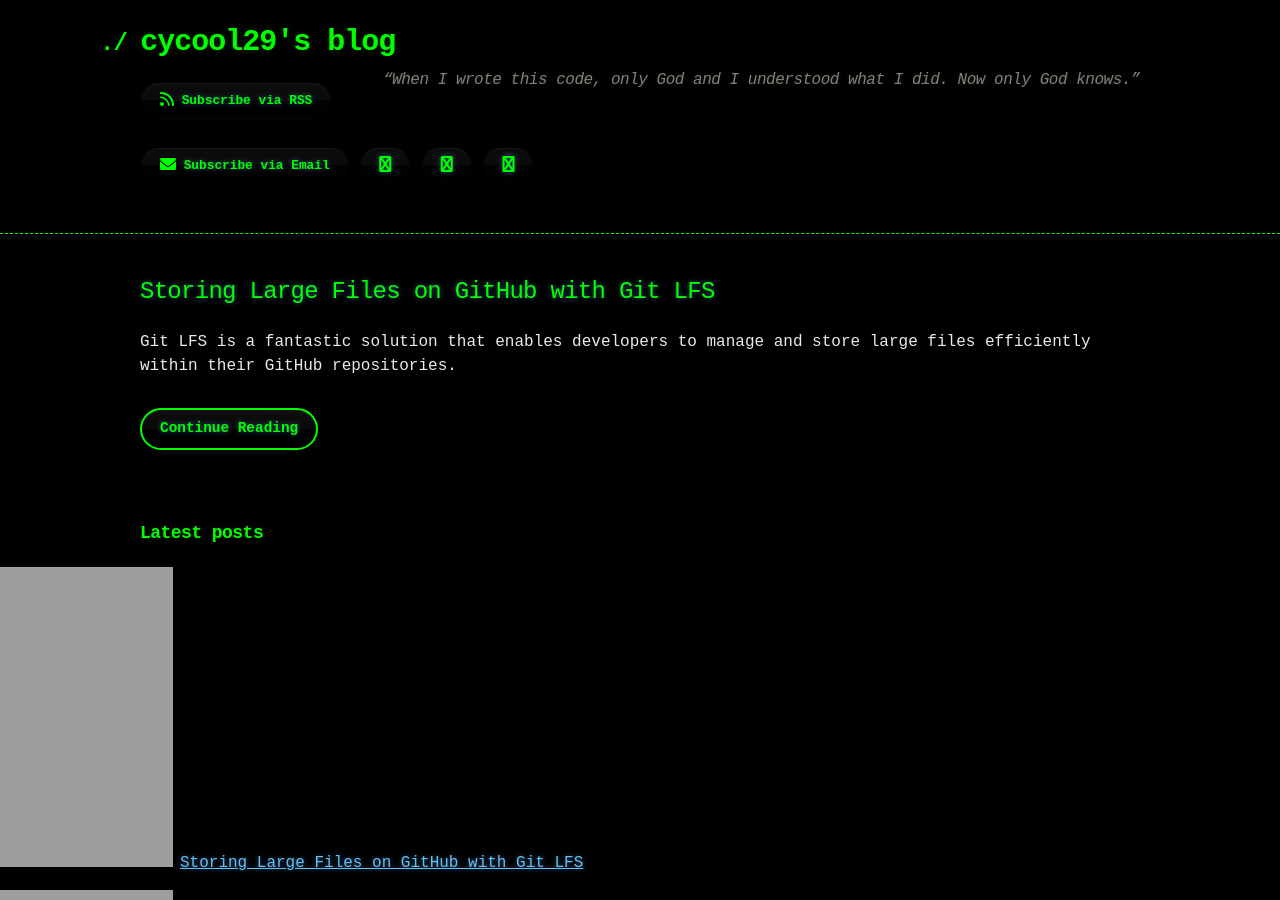
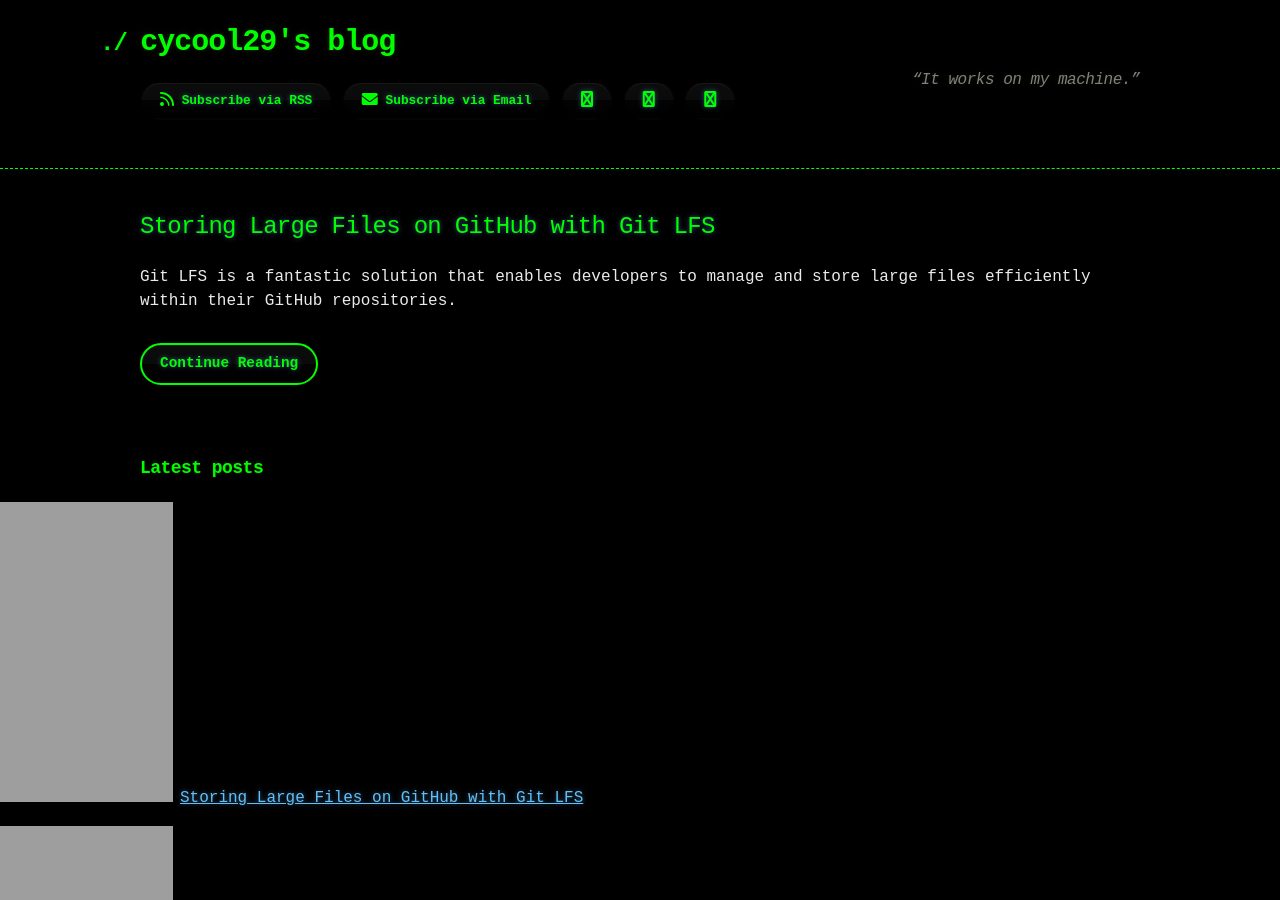
Before and after one commit to cycool29/cycool29.github.io, a Jekyll site: the page built from index.md, in a window 1280 px wide and 900 px high. Built offline with Jekyll 4.4.1, drawn with Linux system fonts in a browser that asks for light colours; a style sheet for code colours, icons or effects is not loaded.

Commit message:
Update quotes

```diff
--- a/_config.yml
+++ b/_config.yml
@@ -1,5 +1,5 @@
 title: cycool29's blog
-description: "“When I wrote this code, only God and I understood what I did. Now only God knows.” "
+description: "“It works on my machine.” "
 bio: A high school student. Intermediate in Python, Git, Bash. Learning JavaScript. He/Him. "
 author: cycool29
 url: https://cycool29.github.io
```
